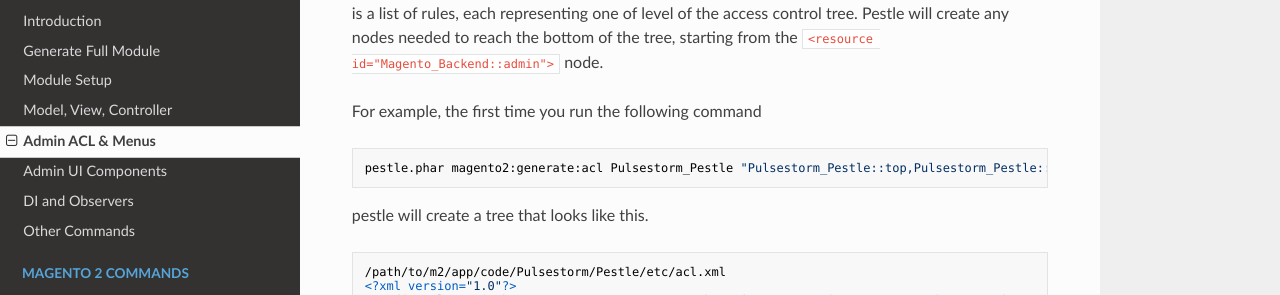
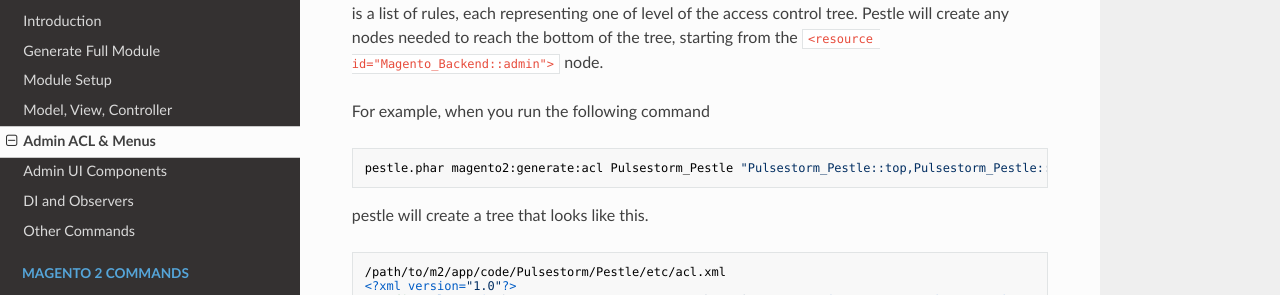
Before and after one commit to astorm/pestle, an MkDocs documentation site: the page built from docs/magento2-generate-acl.md, in a window 1280 px wide and 900 px high, scrolled down 572 px. Shown: the part 156-451 px from the top of the window. Built offline with MkDocs 1.6.1, drawn with Linux system fonts in a browser that asks for light colours; nearby versions of some CDN libraries.

Commit message:
minor edits

```diff
--- a/docs/magento2-generate-acl.md
+++ b/docs/magento2-generate-acl.md
@@ -31,7 +31,7 @@ The `magento2:generate:acl` command will generate a new *Access Control Rule* fo
 
 The first argument is is module you want to create the access control rule for.  The second argument is a list of rules, each representing one of level of the access control tree.  Pestle will create any nodes needed to reach the bottom of the tree, starting from the `<resource id="Magento_Backend::admin">` node.
 
-For example, the first time you run the following command
+For example, when you run the following command
 
     pestle.phar magento2:generate:acl Pulsestorm_Pestle "Pulsestorm_Pestle::top,Pulsestorm_Pestle::config"
 
```
